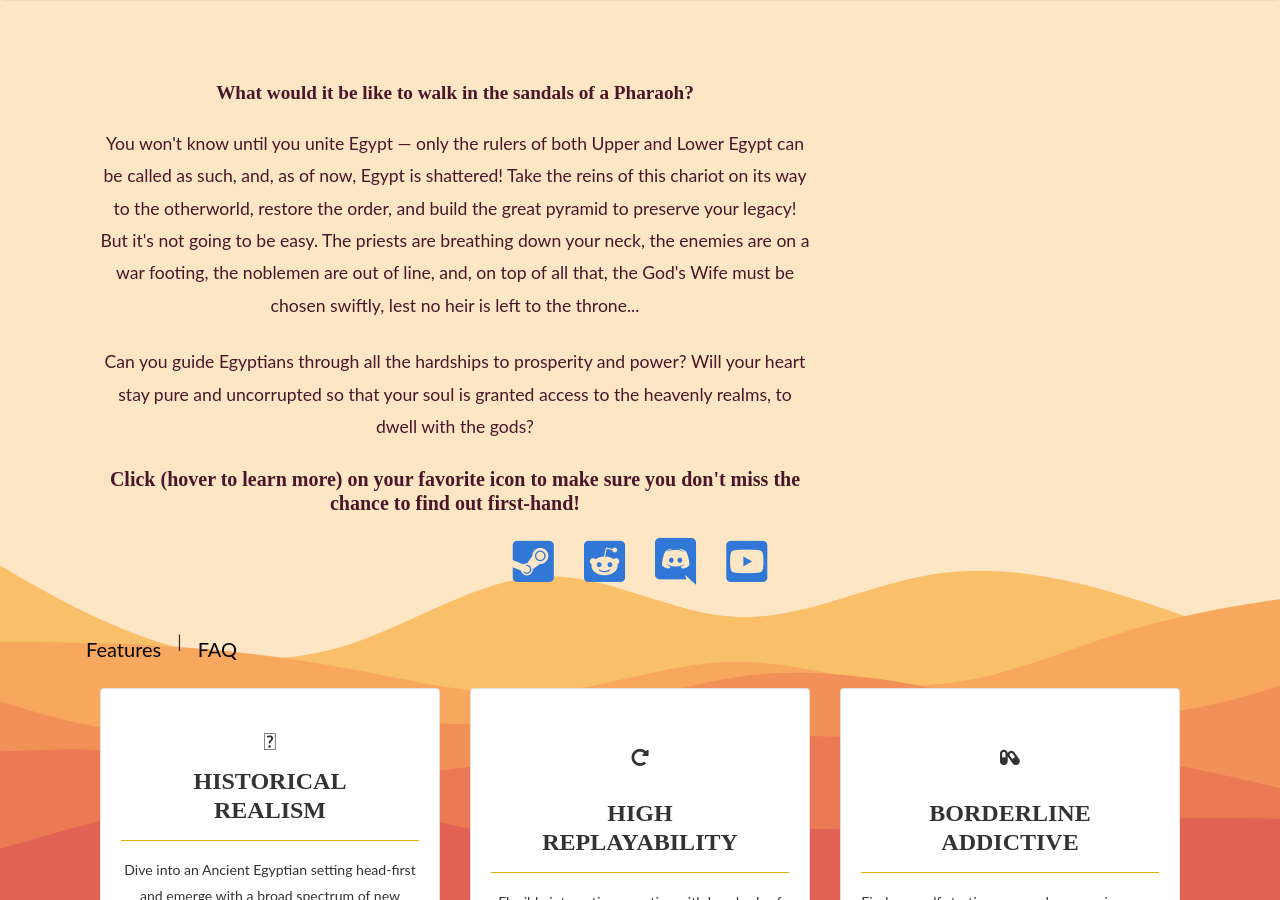
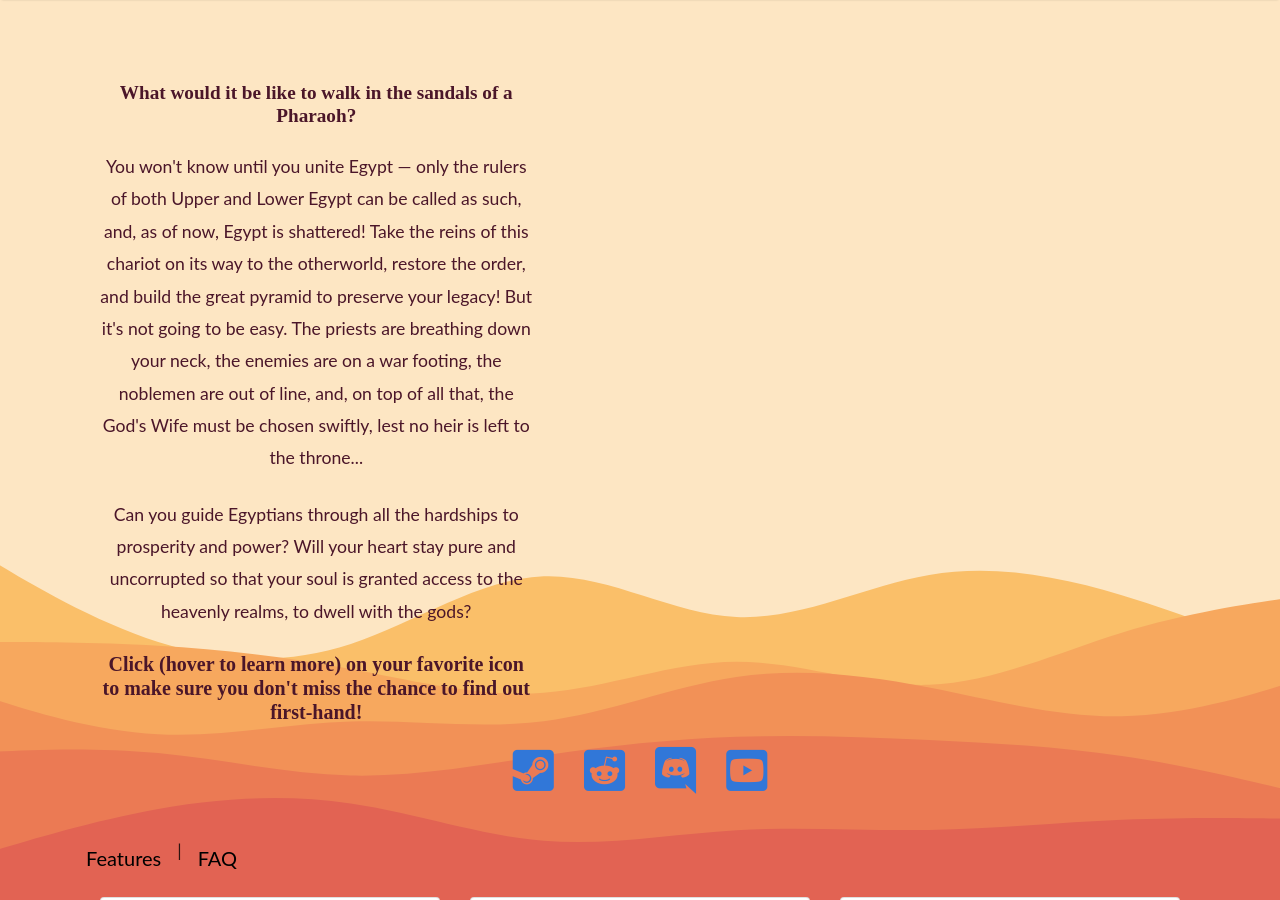
Before and after one commit to OrsonDWitt/OrsonDWitt.github.io, a Jekyll site: the page built from _pages/egypt.md, in a window 1280 px wide and 900 px high. Built offline with Jekyll 4.4.1, drawn with Linux system fonts in a browser that asks for light colours; nearby versions of some CDN libraries.

Commit message:
Update egypt.md

```diff
--- a/_pages/egypt.md
+++ b/_pages/egypt.md
@@ -8,10 +8,10 @@ comments: false
 <div>
 	<div class="container">
 	<div class="row text-md-center text-lg-center text-xl-center" style="color:#4b1629">
-	    <div class="col-xs-8 col-md-8 col-xl-8 mx-auto ml-xs-0 ml-sm-0" style="font-size: 1.1rem; align:center;">
+	    <div class="col-xs-5 col-md-5 col-xl-5 mx-auto ml-xs-0 ml-sm-0" style="font-size: 1.1rem; align:center;">
 		<h4 class="font-weight-bold text-h0" style="font-size: 1.2rem;">What would it be like to walk in the sandals of a Pharaoh?</h4>
-		<p class="col20">You won't know until you unite Egypt — only the rulers of both Upper and Lower Egypt can be called as such, and, as of now, Egypt is shattered! Take the reins of this chariot on its way to the otherworld, restore the order, and build the great pyramid to preserve your legacy! But it's not going to be easy. The priests are breathing down your neck, the enemies are on a war footing, the noblemen are out of line, and, on top of all that, the God's Wife must be chosen swiftly, lest no heir is left to the throne...
-		    </p><p class="col20">Can you guide Egyptians through all the hardships to prosperity and power? Will your heart stay pure and uncorrupted so that your soul is granted access to the heavenly realms, to dwell with the gods?</p>
+		<p>You won't know until you unite Egypt — only the rulers of both Upper and Lower Egypt can be called as such, and, as of now, Egypt is shattered! Take the reins of this chariot on its way to the otherworld, restore the order, and build the great pyramid to preserve your legacy! But it's not going to be easy. The priests are breathing down your neck, the enemies are on a war footing, the noblemen are out of line, and, on top of all that, the God's Wife must be chosen swiftly, lest no heir is left to the throne...
+		    </p><p>Can you guide Egyptians through all the hardships to prosperity and power? Will your heart stay pure and uncorrupted so that your soul is granted access to the heavenly realms, to dwell with the gods?</p>
 			       <!-- <h5 class="text-h0">Sign up to find out first-hand!</h5> -->
 		    <h5 class="text-h0">Click (hover to learn more) on your favorite icon to make sure you don't miss the chance to find out first-hand!</h5>
 	    </div>
```
